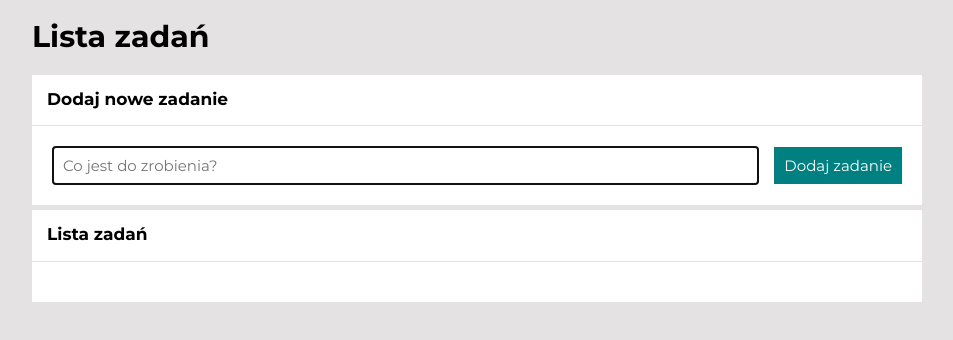
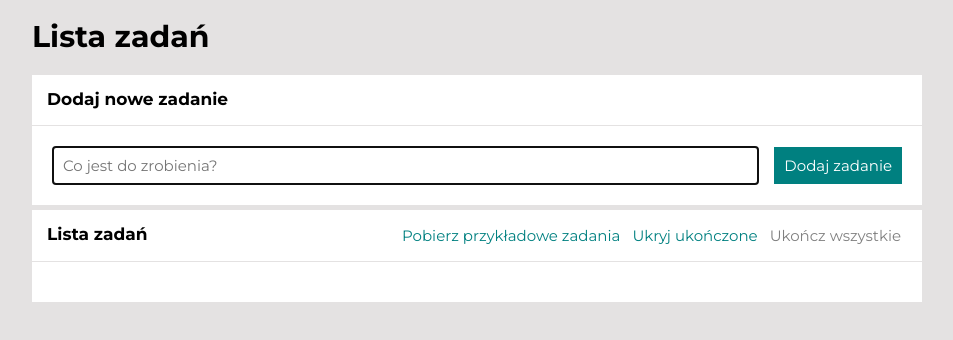
Before and after one commit to WojciechBylica/todo-list-react, a React (Create React App) app: page / in a window 1280 px wide. Shown: the top 340 px of the page, without its empty margins (163-1116 px from the left). Built offline with nearby package versions, Linux system fonts and the light colour scheme.

Commit message:
saga installed;localStorage working; def. t. added

```diff
--- a/src/features/tasks/Buttons/index.js
+++ b/src/features/tasks/Buttons/index.js
@@ -1,24 +1,39 @@
-import React from "react";
 import { useSelector, useDispatch } from "react-redux";
-import { selectTasks, toggleHideDone, setAllDone } from "../tasksSlice";
-import { ButtonsDiv, ButtonAdditional } from "./syled";
+import {
+    selectIsAnyTaskDone,
+    selectHideDone,
+    selectIsEveryTaskDone,
+    selectAreTasksEmpty,
+    // selectTasks,
+    toggleHideDone,
+    setAllDone,
+    fetchExampleTasks
+} from "../tasksSlice";
+import { ButtonsDiv, ButtonAdditional } from "./styled";
 
 const Buttons = () => {
-    const { tasks, hideDone } = useSelector(selectTasks);
+    const areTasksEmpty = useSelector(selectAreTasksEmpty);
+    const isEveryTaskDone = useSelector(selectIsEveryTaskDone);
+    const hideDone = useSelector(selectHideDone);
+    const isAnyTaskDone = useSelector(selectIsAnyTaskDone);
+    // const { tasks, hideDone } = useSelector(selectTasks);
     const dispatch = useDispatch()
     return (
         <ButtonsDiv>
-            {tasks.length > 0 && (
+            <ButtonAdditional onClick={() => dispatch(fetchExampleTasks())}>
+                Pobierz przykładowe zadania
+            </ButtonAdditional>
+            {!areTasksEmpty && (
                 <>
                     <ButtonAdditional onClick={() => dispatch(toggleHideDone())}
-                        disabled={tasks.every(({ done }) => !done)}
+                        disabled={!isEveryTaskDone}
                     >
-                        {tasks.some(({ done }) => done) ? `${hideDone ? "Pokaż" : "Ukryj"}` : "Ukryj"} ukończone
+                        {isAnyTaskDone ? `${hideDone ? "Pokaż" : "Ukryj"}` : "Ukryj"} ukończone
                     </ButtonAdditional>
 
                     <ButtonAdditional
                         onClick={() => dispatch(setAllDone())}
-                        disabled={tasks.every(({ done }) => done)}
+                        disabled={isEveryTaskDone}
                     >
                         Ukończ wszystkie
                     </ButtonAdditional>
--- a/src/features/tasks/TaskList/index.js
+++ b/src/features/tasks/TaskList/index.js
@@ -1,10 +1,10 @@
-import React from "react";
 import { useSelector, useDispatch } from "react-redux";
-import { selectTasks, toggleTaskDone, removeTask } from "../tasksSlice";
+import { selectTasks, toggleTaskDone, removeTask, selectHideDone } from "../tasksSlice";
 import { List, Item, Content, Button } from "./styled";
 
 const TaskList = () => {
-    const { tasks, hideDone } = useSelector(selectTasks);
+    const tasks = useSelector(selectTasks);
+    const hideDone = useSelector(selectHideDone);
     const dispatch = useDispatch();
     return (
         <List>
--- a/src/features/tasks/Tasks.js
+++ b/src/features/tasks/Tasks.js
@@ -1,20 +1,11 @@
-import React, { useEffect } from 'react';
-import { useSelector } from "react-redux";
 import Form from "./Form";
 import TaskList from "./TaskList";
 import Buttons from "./Buttons";
 import Section from "../../common/Section";
 import Header from "../../common/Header";
 import Container from "../../common/Container";
-import { selectTasks } from './tasksSlice';
 
 function Tasks() {
-  const { tasks } = useSelector(selectTasks);
-
-  useEffect(() => {
-    localStorage.setItem("savedTasks", JSON.stringify(tasks));
-  }, [tasks]);
-
   return (
     <Container>
       <Header
--- /dev/null
+++ b/src/features/tasks/getExampleTasks.js
@@ -0,0 +1,9 @@
+export const getExampleTasks = async () => {
+    const response = await fetch("/todo-list-react/exampleTasks.json");
+
+    if (!response.ok) {
+        new Error(response.statusText);
+    }
+
+    return await response.json();
+};
--- /dev/null
+++ b/src/features/tasks/taskLocalStorage.js
@@ -0,0 +1,14 @@
+const localStorageKey = "tasks";
+
+export const saveTasksInLocalStorage = tasks =>
+    localStorage.setItem(localStorageKey, JSON.stringify(tasks));
+
+export const getTasksFromLocalStorage = () => {
+    return localStorage.getItem(localStorageKey)
+    ? JSON.parse(localStorage.getItem(localStorageKey))
+    : [];
+}
+
+
+
+    // JSON.parse(localStorage.getItem(localStorageKey)) || [];
--- /dev/null
+++ b/src/features/tasks/tasksSaga.js
@@ -0,0 +1,26 @@
+import { throttle, call, put, delay, takeEvery, select } from "redux-saga/effects";
+import { getExampleTasks } from "./getExampleTasks";
+import { saveTasksInLocalStorage } from "./taskLocalStorage";
+import { fetchExampleTasks, selectTasks, setTasks } from "./tasksSlice";
+
+function* fetchExampleTasksHandler() {
+    console.log("Zaczynam pracę")
+    try {
+        yield delay(1000);
+        const exampleTasks = yield call(getExampleTasks);
+        yield put(setTasks(exampleTasks));
+    } catch (error) {
+        yield call(alert, "Coś poszło nie tak!");
+    }
+}
+
+function* saveTasksInLocalStorageHandler() {
+    const tasks = yield select(selectTasks);
+    yield call(saveTasksInLocalStorage, tasks)
+
+}
+
+export function* watchFetchExampleTasks() {
+    yield throttle(2_000, fetchExampleTasks.type, fetchExampleTasksHandler);
+    yield takeEvery("*", saveTasksInLocalStorageHandler);
+}
--- a/src/features/tasks/tasksSlice.js
+++ b/src/features/tasks/tasksSlice.js
@@ -1,9 +1,10 @@
 import { createSlice } from "@reduxjs/toolkit";
+import { getTasksFromLocalStorage } from "./taskLocalStorage";
 
 const tasksSlice = createSlice({
     name: 'tasks',
     initialState: {
-        tasks: [],
+        tasks: getTasksFromLocalStorage(),
         hideDone: false,
     },
     reducers: {
@@ -26,6 +27,10 @@ const tasksSlice = createSlice({
                 task.done = true;
             }
         },
+        fetchExampleTasks: () => { },
+        setTasks: (state, {payload: tasks}) => {
+            state.tasks = tasks;
+        },
     },
 });
 
@@ -34,8 +39,15 @@ export const {
     toggleHideDone,
     toggleTaskDone,
     removeTask,
-    setAllDone
+    setAllDone,
+    fetchExampleTasks,
+    setTasks
 } = tasksSlice.actions;
 
-export const selectTasks = state => state.tasks;
+export const selectTasksState = state => state.tasks;
+export const selectTasks = state => selectTasksState(state).tasks;
+export const selectHideDone = state => selectTasksState(state).hideDone;
+export const selectAreTasksEmpty = state => selectTasks(state).length;
+export const selectIsEveryTaskDone = state => selectTasks(state).every(({ done }) => done);
+export const selectIsAnyTaskDone = state => selectTasks(state).some(({ done }) => done);
 export default tasksSlice.reducer;
--- /dev/null
+++ b/src/rootSaga.js
@@ -0,0 +1,9 @@
+import { all } from "@redux-saga/core/effects";
+import { watchFetchExampleTasks } from "./features/tasks/tasksSaga";
+
+
+export default function* rootSaga() {
+    yield all([
+        watchFetchExampleTasks(),
+    ])
+}
--- a/src/store.js
+++ b/src/store.js
@@ -1,8 +1,17 @@
 import { configureStore } from "@reduxjs/toolkit";
+import createSagaMiddleware from "redux-saga";
 import tasksReducer from "./features/tasks/tasksSlice";
+import rootSaga from "./rootSaga";
 
-export default configureStore({
+const sagaMiddleware = createSagaMiddleware();
+
+const store = configureStore({
     reducer: {
         tasks: tasksReducer,
     },
+    middleware: [sagaMiddleware]
 });
+
+sagaMiddleware.run(rootSaga);
+
+export default store;
```
Also changed, not shown: public/exampleTasks.json (added, +12 -0 lines), src/useTasks.js (deleted, +0 -12 lines), src/features/tasks/Buttons/styled.js (renamed from src/features/tasks/Buttons/syled.js).
